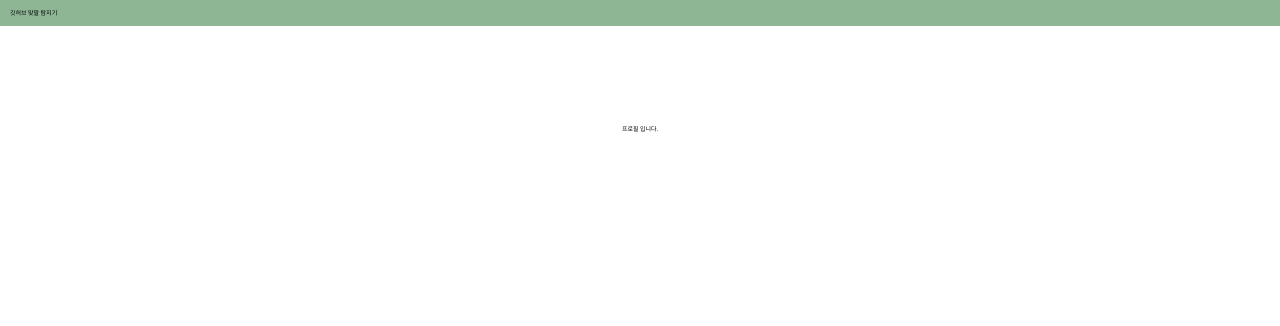
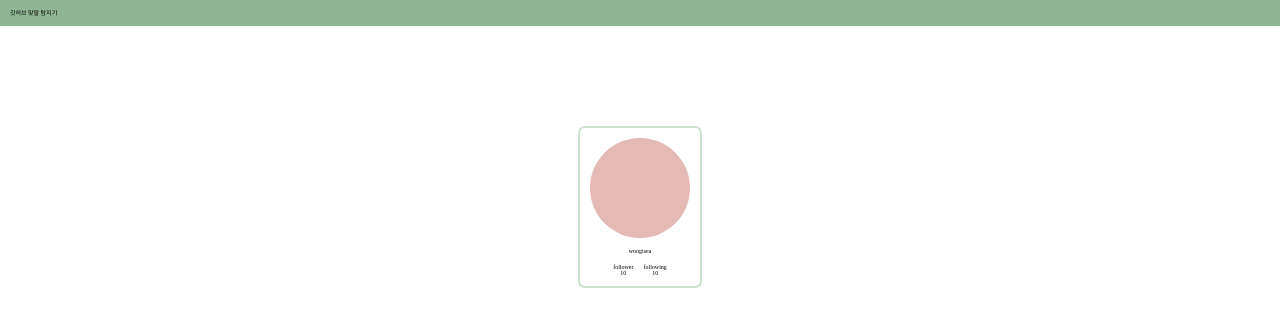
Before and after one commit to SOPT-EEWEBS/follow-detector, a Next.js app: page /home in a window 1280 px wide. Shown: the top 326 px of the page. Built offline with nearby package versions, Linux system fonts and the light colour scheme.

Commit message:
style : 프로필 퍼블리싱

```diff
--- a/components/profile/Profile.tsx
+++ b/components/profile/Profile.tsx
@@ -1,7 +1,62 @@
 import React from 'react';
+import styled from 'styled-components';
 
 const Profile = () => {
-  return <div>프로필 입니다.</div>;
+  return (
+    <StWrapper>
+      <StUserProfileImg />
+      <StUserName>woogisea</StUserName>
+      <StUserInfoBlock>
+        <StUserDetailInfoBlock>
+          <StUserDetailTitle>follower</StUserDetailTitle>
+          <StUserDetailDesc>10</StUserDetailDesc>
+        </StUserDetailInfoBlock>
+        <StUserDetailInfoBlock>
+          <StUserDetailTitle>following</StUserDetailTitle>
+          <StUserDetailDesc>10</StUserDetailDesc>
+        </StUserDetailInfoBlock>
+      </StUserInfoBlock>
+    </StWrapper>
+  );
 };
 
 export default Profile;
+
+const StWrapper = styled.section`
+  display: flex;
+  flex-direction: column;
+  justify-content: center;
+  align-items: center;
+
+  padding: 1rem;
+
+  border: 0.2rem solid ${({ theme }) => theme.colors.lightGreen};
+  border-radius: 0.7rem;
+`;
+
+const StUserProfileImg = styled.div`
+  width: 10rem;
+  height: 10rem;
+
+  border-radius: 50%;
+  background-color: ${({ theme }) => theme.colors.pink};
+`;
+const StUserName = styled.p`
+  margin: 1rem 0;
+`;
+const StUserInfoBlock = styled.div`
+  display: flex;
+  justify-content: center;
+`;
+const StUserDetailInfoBlock = styled.div`
+  display: flex;
+  flex-direction: column;
+  justify-content: center;
+  align-items: center;
+
+  & + & {
+    margin-left: 1rem;
+  }
+`;
+const StUserDetailTitle = styled.span``;
+const StUserDetailDesc = styled.span``;
```
